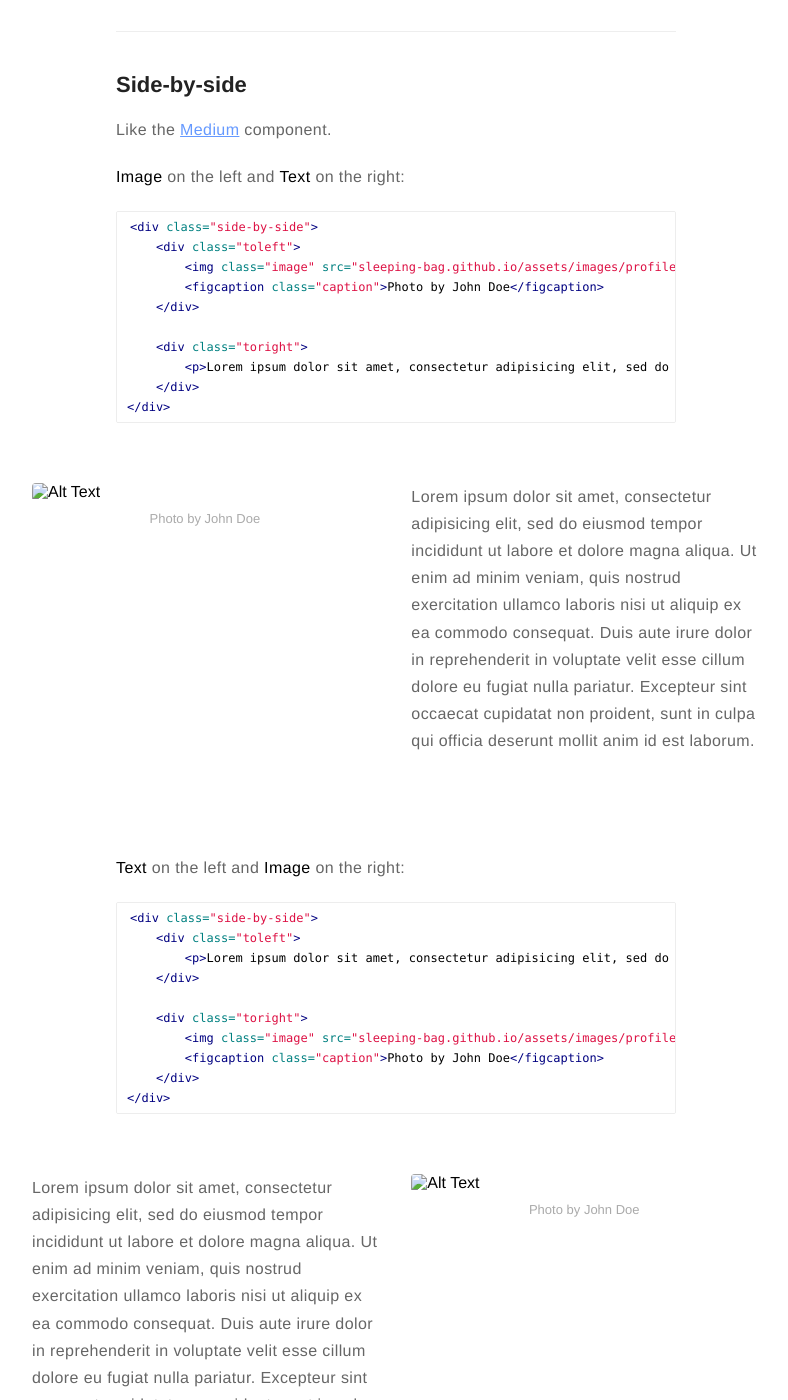
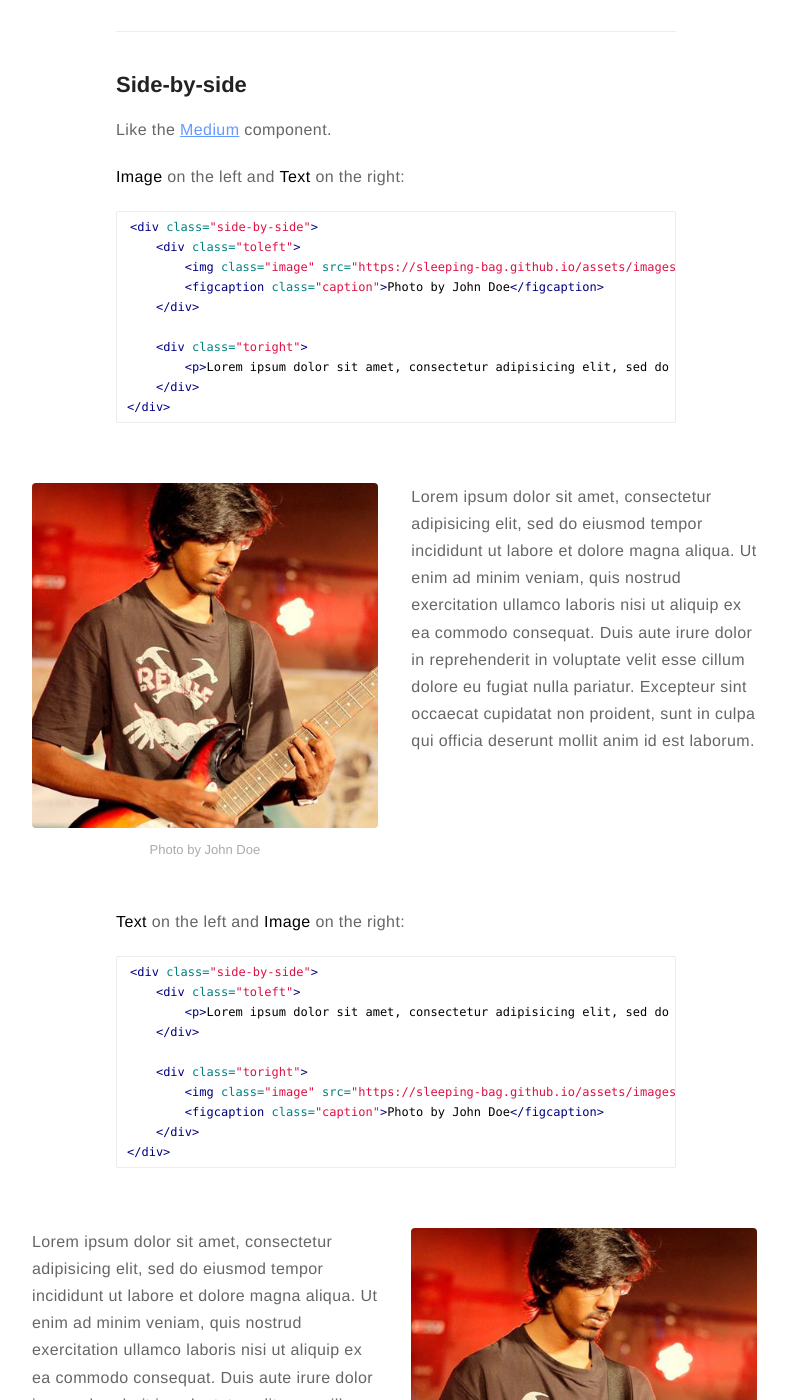
Before and after one commit to sleeping-bag/sleeping-bag.github.io, a Jekyll site: the page built from _posts/2015-02-24-markdown-extra-components.markdown, in a window 1280 px wide and 1400 px high, scrolled down 1038 px. Shown: the whole window, without its empty margins (244-1032 px from the left). Built offline with Jekyll 4.4.1, drawn with Linux system fonts in a browser that asks for light colours; some of the changed lines change nothing that is shown.

Commit message:
Fixing url bug

```diff
--- a/_config.yml
+++ b/_config.yml
@@ -6,7 +6,7 @@ bio: I type stuff into computers v1.
 external-image: false
 picture: "assets/images/profile.jpg"
 
-url: sleeping-bag.github.io
+url: https://sleeping-bag.github.io
 #url: localhost:4000
 baseurl: ""
 # your url: http://USERNAME.github.io
```
